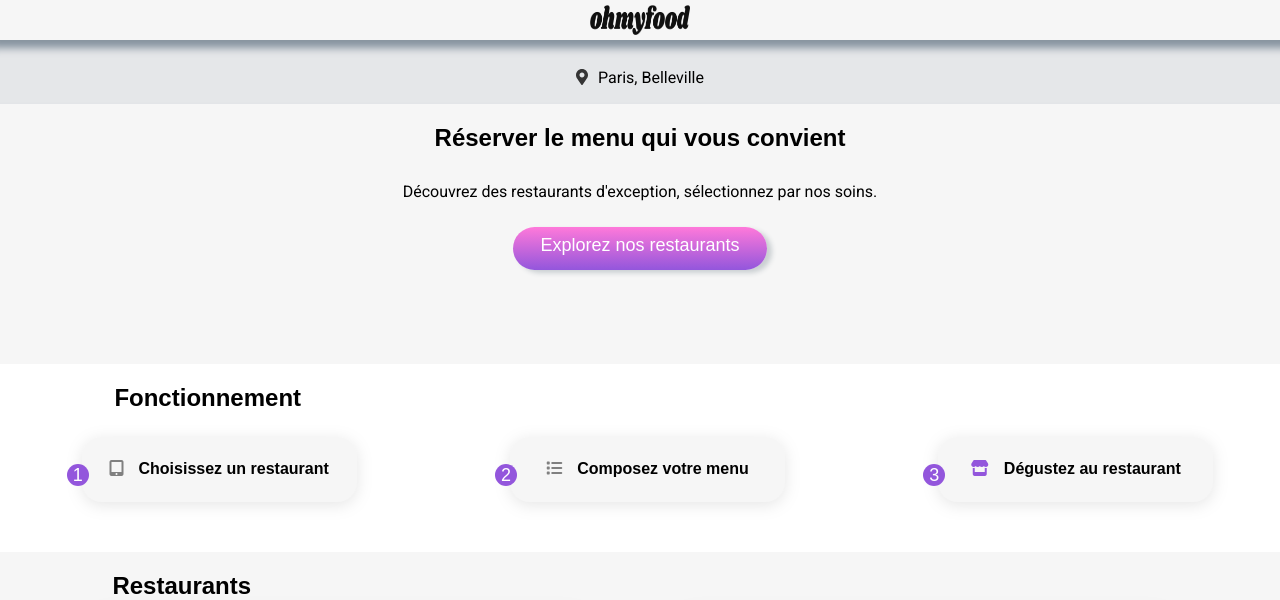
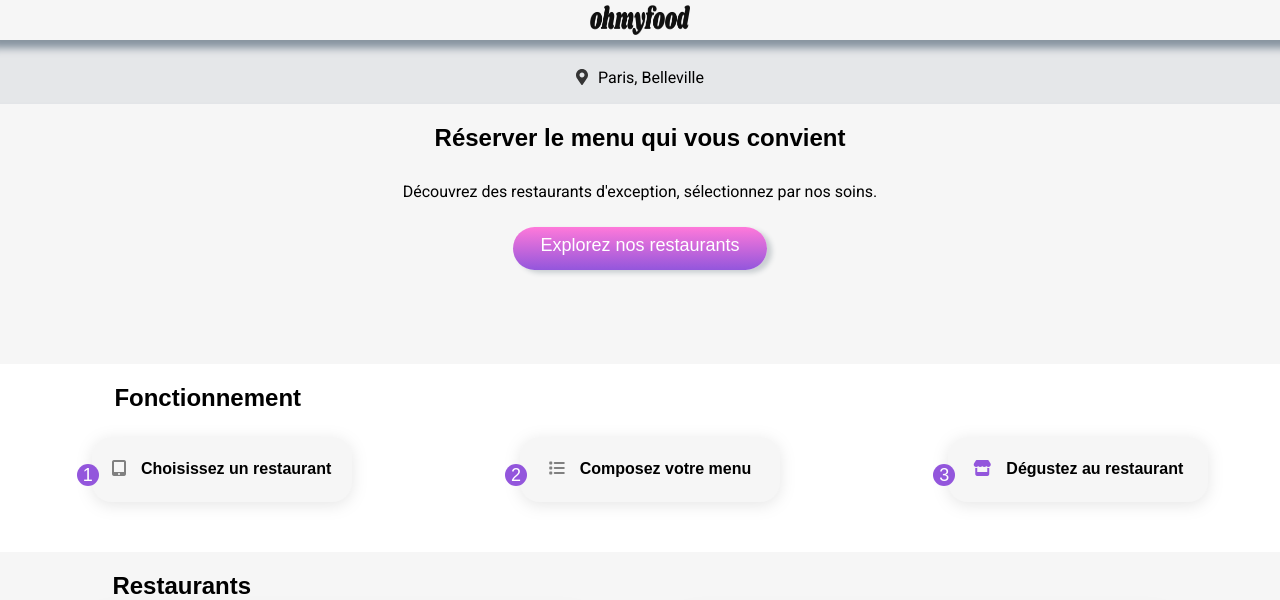
Before and after one commit to ELODIE-74/ohmyfood, a plain HTML site: page index.html in a window 1280 px wide. Shown: the top 600 px of the page. Drawn offline with Linux system fonts and the light colour scheme; a web font is replaced by a local one.

Commit message:
21/11 buttonfonctionnement desktop reajustements

```diff
--- a/assets/SASS/composant/buttonfonctionnement.scss
+++ b/assets/SASS/composant/buttonfonctionnement.scss
@@ -71,14 +71,18 @@
       margin-left: 10px;
       margin-bottom: 50px;
     }
+
     .alignement {
+      padding-left: 15px;
+      padding-right: 15px;
       .btnPaintMenu {
-        width: 275px;
+        width: 260px;
         padding: 15px;
         margin-top: 5px;
-        margin-right: 10px;
+        margin-right: 5px;
       }
     }
+
     h2 {
       display: flex;
       margin-left: 8%;
--- a/assets/SASS/composant/cardsrestaurants.scss
+++ b/assets/SASS/composant/cardsrestaurants.scss
@@ -71,6 +71,7 @@
   padding-right: 0;
   padding-left: 0;
   margin-left: -8px;
+  margin-right: -8px;
   img {
     width: 100%;
     height: 190px;
```
Also changed, not shown: assets/CSS/buttonfonctionnement.css, assets/CSS/cardsrestaurants.css, assets/CSS/style.css, 3 other files.
